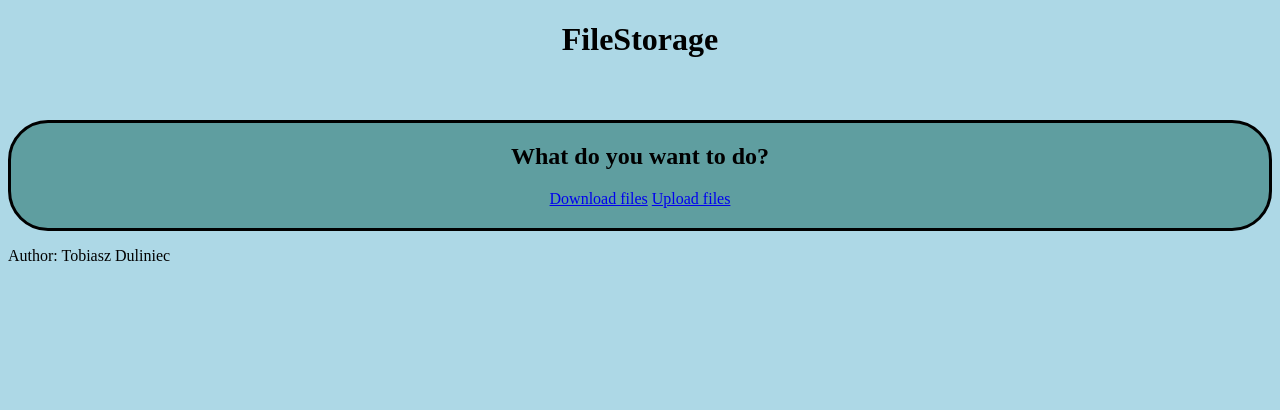
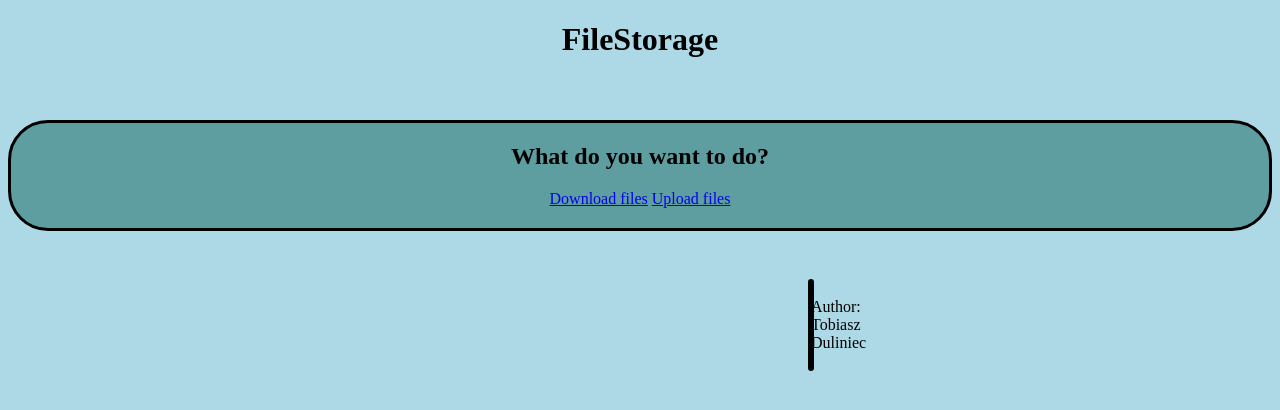
Before and after one commit to Tobiasz-Duliniec/FileStorage, a Flask app: page / in a window 1280 px wide. Shown: the top 410 px of the page. Run offline with Flask 3, Linux system fonts and the light colour scheme.

Commit message:
Update style.css

```diff
--- a/FileStorage/static/style.css
+++ b/FileStorage/static/style.css
@@ -63,3 +63,11 @@ table{
 	background-color: RosyBrown;
 	padding: 5px 0 5px 0;
 }
+
+footer{
+	text-align: center;
+	border: solid;
+	margin: 3em 50em 0 50em;
+	background-color: cadetblue;
+	border-radius: 2em;
+}
```
